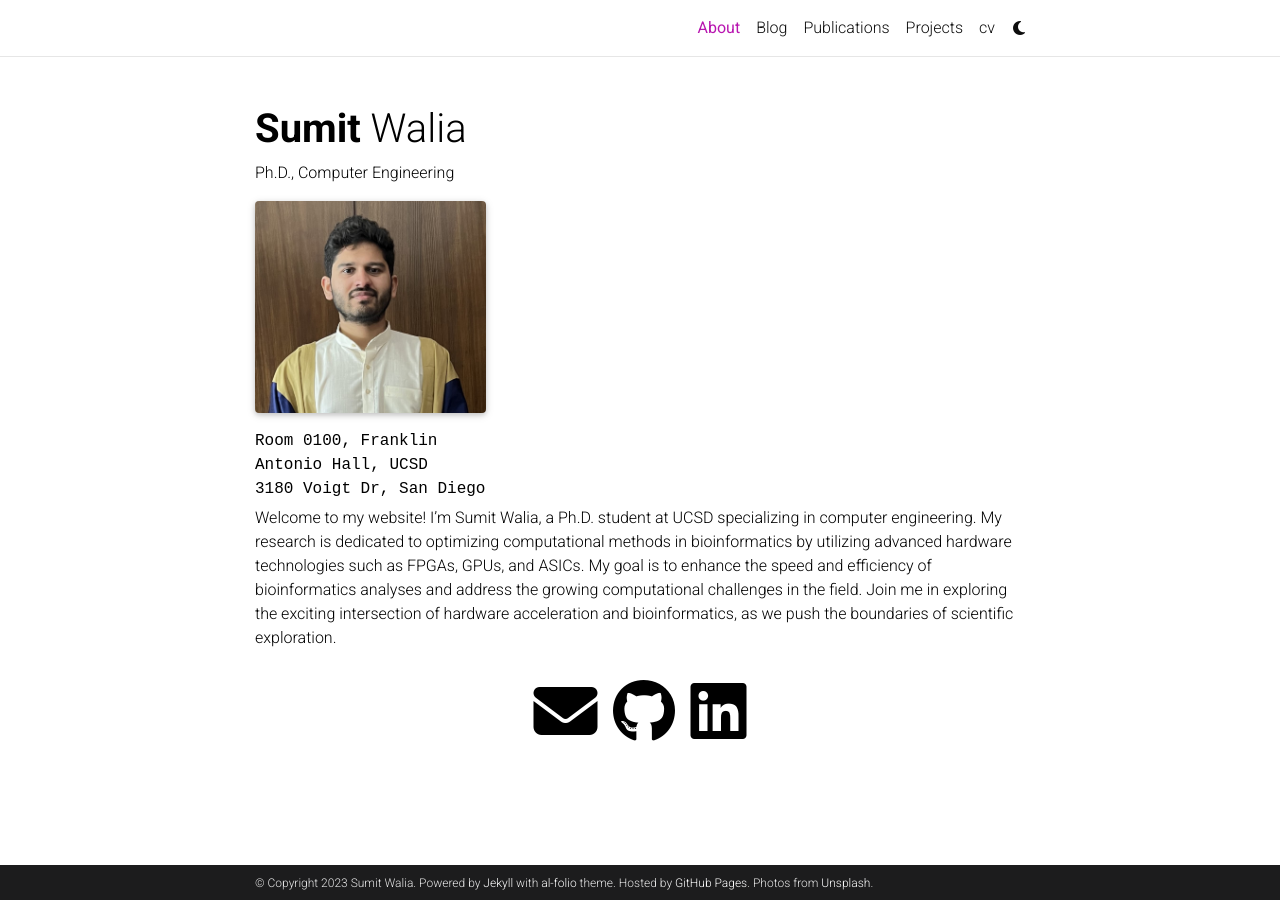
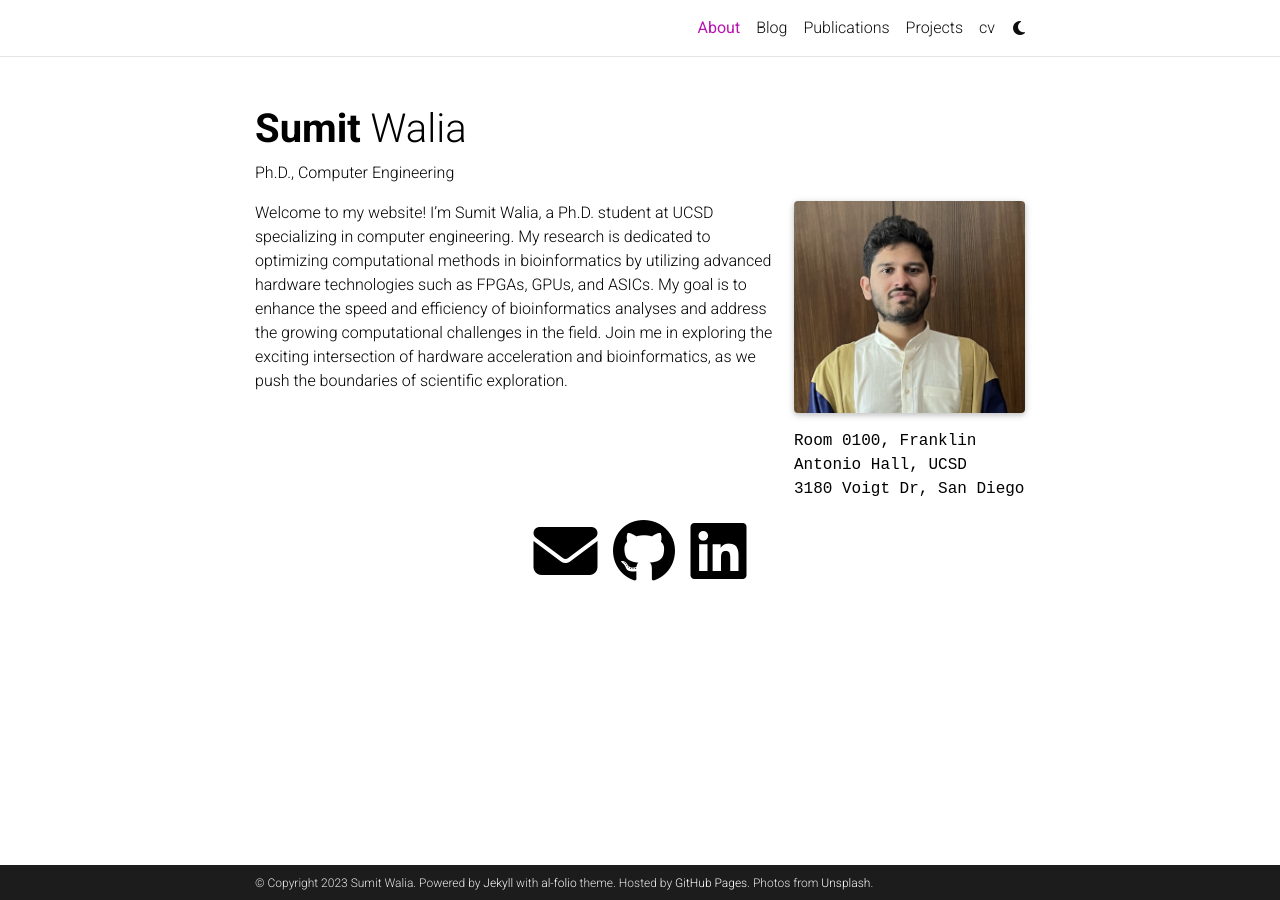
Before and after one commit to sumit-walia/sumit-walia.github.io, a Jekyll site: the page built from _pages/about.md, in a window 1280 px wide. Built offline with Jekyll 4.4.1, drawn with Linux system fonts in a browser that asks for light colours; full-size pictures stand in for the smaller copies a plugin makes; comment, search, counter and statistics services are not loaded; a style sheet for code colours, icons or effects is not loaded.

Commit message:
test justify

```diff
--- a/_layouts/about.html
+++ b/_layouts/about.html
@@ -13,7 +13,7 @@
 
         <article>
           {% if page.profile -%}
-          <div class="profile float-{%- if page.profile.align == 'left' -%}left{%- else -%}justify{%- endif -%}">
+          <div class="profile float-{%- if page.profile.align == 'left' -%}left{%- else -%}right{%- endif -%}">
             {%- if page.profile.image %}
               {%- assign profile_image_path = page.profile.image | prepend: 'assets/img/' -%}
 
@@ -36,7 +36,7 @@
           </div>
           {%- endif %}
 
-          <div class="clearfix">
+          <div class="clearfix justify">
             {{ content }}
           </div>
 
```
